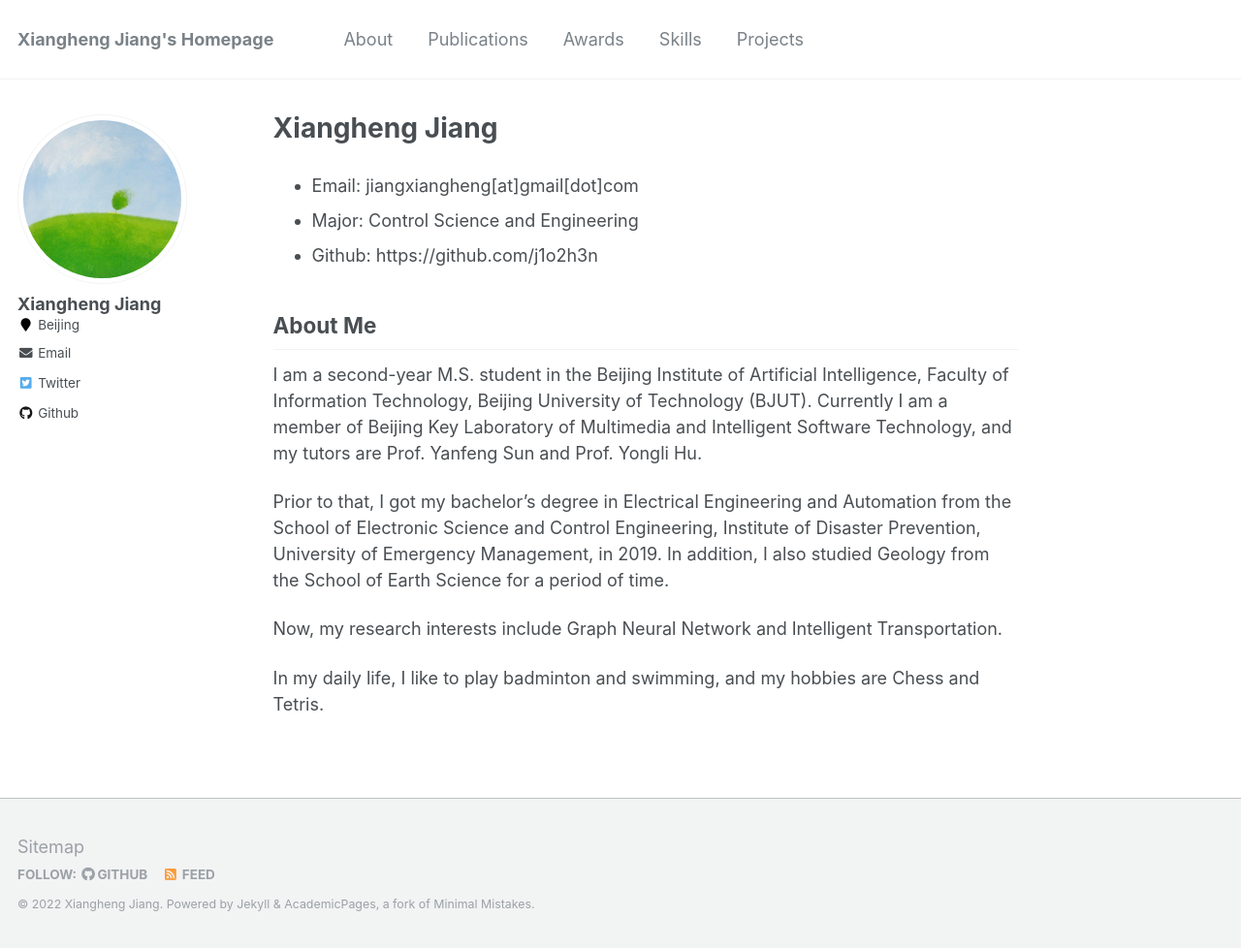
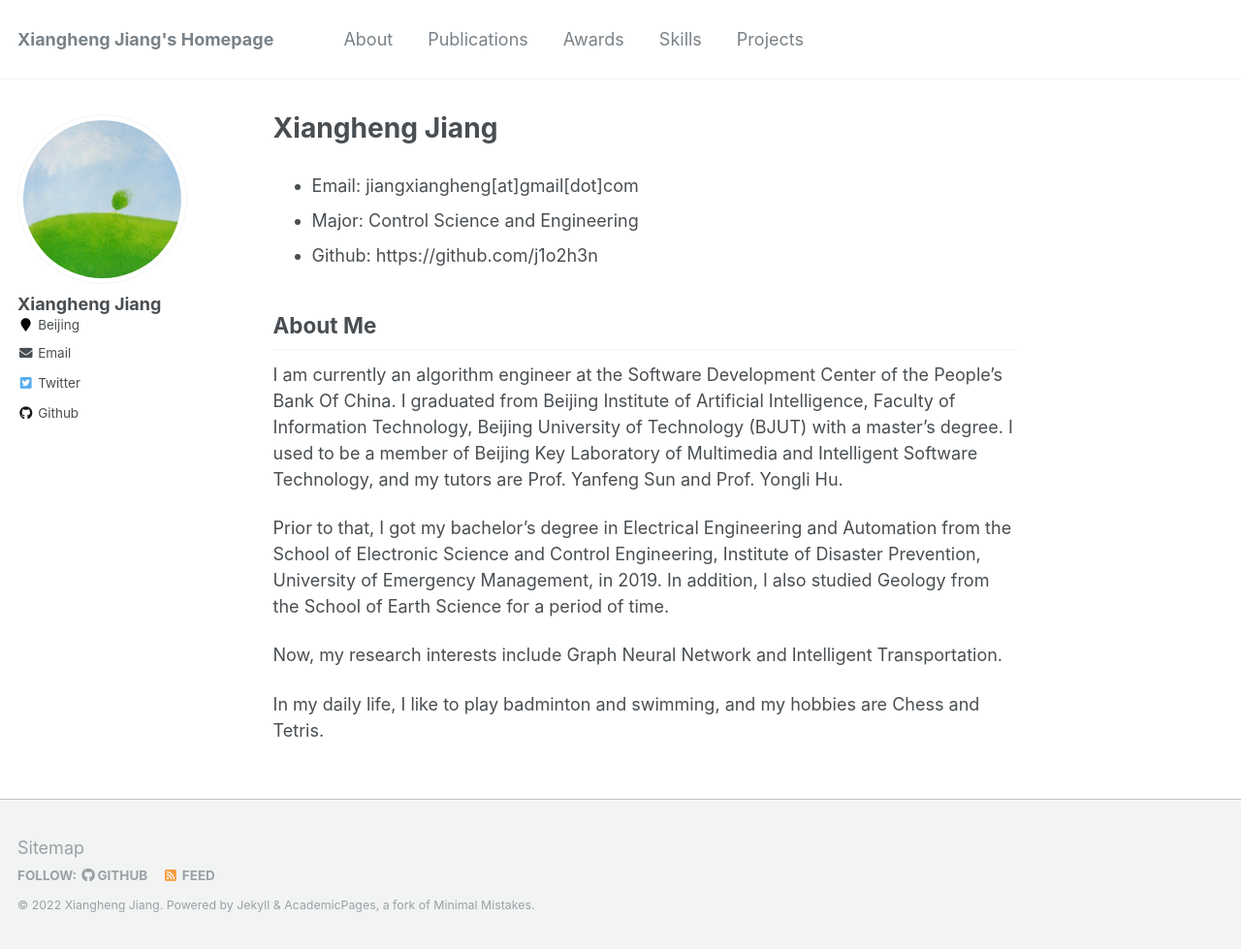
Before and after one commit to j1o2h3n/j1o2h3n.github.io, a Jekyll site: the page built from _pages/about.md, in a window 1280 px wide and 979 px high. Shown: the whole window at 97% size. Built offline with Jekyll 4.4.1, drawn with Linux system fonts in a browser that asks for light colours.

Commit message:
Update about.md

```diff
--- a/_pages/about.md
+++ b/_pages/about.md
@@ -16,7 +16,11 @@ redirect_from:
 
 ## About Me
 
+I am currently an algorithm engineer at the Software Development Center of the People's Bank Of China. I graduated from Beijing Institute of Artificial Intelligence, Faculty of Information Technology, Beijing University of Technology (BJUT) with a master's degree. I used to be a member of Beijing Key Laboratory of Multimedia and Intelligent Software Technology, and my tutors are Prof. Yanfeng Sun and Prof. Yongli Hu.
+
+<!--
 I am a second-year M.S. student in the Beijing Institute of Artificial Intelligence, Faculty of Information Technology, Beijing University of Technology (BJUT). Currently I am a member of Beijing Key Laboratory of Multimedia and Intelligent Software Technology, and my tutors are Prof. Yanfeng Sun and Prof. Yongli Hu.
+-->
 
 Prior to that, I got my bachelor's degree in Electrical Engineering and Automation from the School of Electronic Science and Control Engineering, Institute of Disaster Prevention, University of Emergency Management, in 2019. In addition, I also studied Geology from the School of Earth Science for a period of time.
 
```
